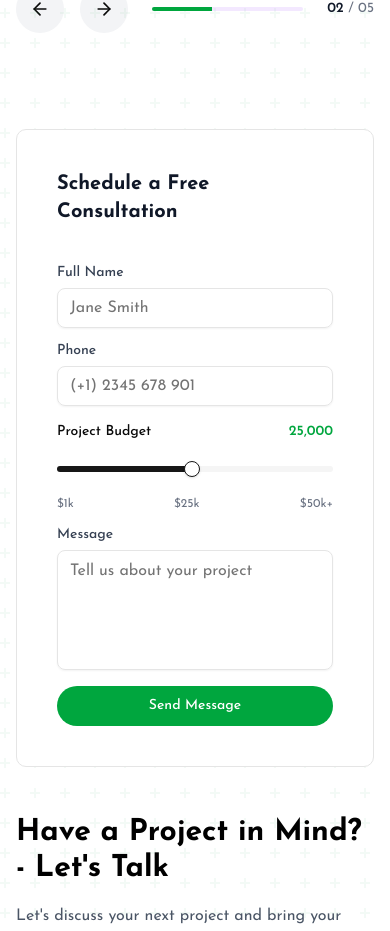
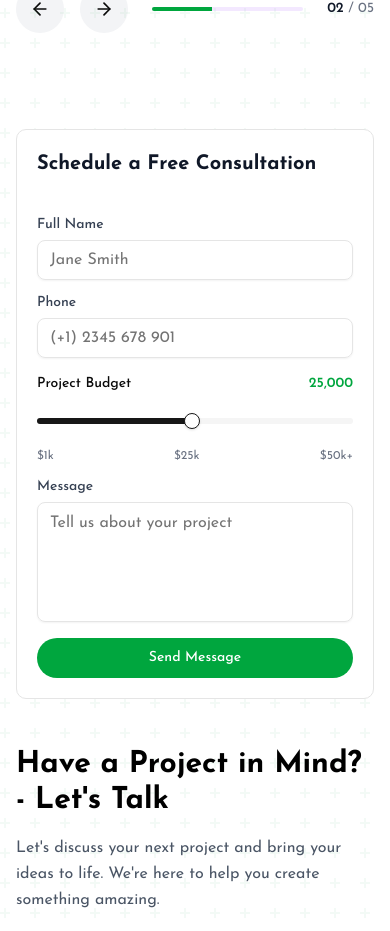
Before and after one commit to joshnwosu/correct-pixel-web, a Next.js app: page / in a window 390 px wide. Shown: the part 6592-7523 px from the top of the page. Built offline with nearby package versions, Linux system fonts and the light colour scheme; a web font is replaced by a local one.

Commit message:
update: done with landing page

```diff
--- a/components/sections/say-hello.tsx
+++ b/components/sections/say-hello.tsx
@@ -41,7 +41,7 @@ const SayHello = () => {
 
         {/* Right column - Contact Form Card */}
         <div className='order-1 lg:order-2'>
-          <div className='h-auto bg-white rounded-lg md:rounded-xl lg:shadow-2xl border p-10 lg:p-10'>
+          <div className='h-auto bg-white rounded-lg md:rounded-xl lg:shadow-2xl border p-5 lg:p-10'>
             <div className='h-full flex flex-col'>
               <h3 className='text-xl font-bold text-gray-900 mb-6'>
                 Schedule a Free Consultation
```
